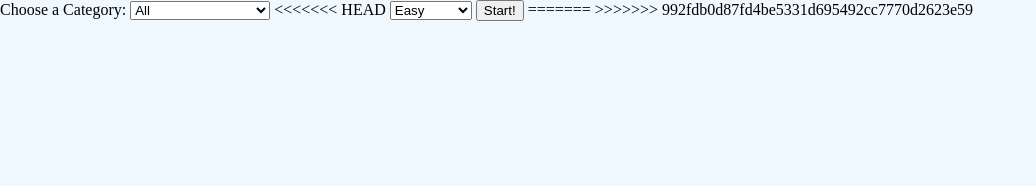
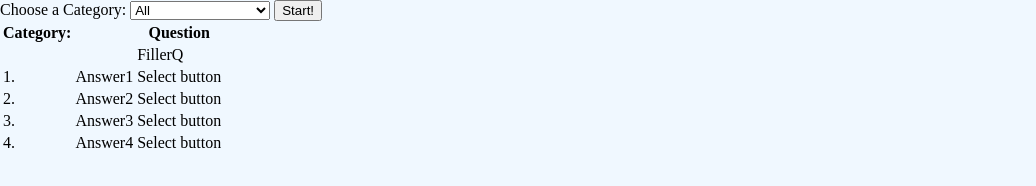
Before and after one commit to eoquist/cs240-term-project, a website with bundled scripts: page trivia.html in a window 1280 px wide. Both pictures are taken after a click on the button "Start!". Shown: the whole page, without its empty margins (0-1036 px from the left). Built offline with nearby package versions, Linux system fonts and the light colour scheme; no server answers.

Commit message:
Scripted the basic cycle of getting questions

```diff
--- a/bundle.js
+++ b/bundle.js
@@ -187,29 +187,159 @@ process.umask = function() { return 0; };
 },{}],2:[function(require,module,exports){
 const axios = require("axios");
 let categories = document.querySelector("#categories")
-document.querySelector("button")
+let playing = false;
+let button = document.querySelector("#button")
+button.addEventListener("mouseup", () =>{
+    if (!playing){
+        playing = true;
+        startGame();
+    }
+})
 //Things to ask david
 //
 
-let questions = 10;
+let questionNum = 10;
 //TODO Add button to start game and event listener for that
 //TODO Once game starts, make new html elements for the options, including 3(?) incorrect options and the correct but randomized order
 //TODO Give them a submit answer button that checks the selection is the same as the JSON objects correct answer
 //TODO Display basic Congratulations message
 
+async function startGame(){
+    let questionsFlag = await getQuestions();
+
+    let table = document.createElement('table');
+    let thead = document.createElement('thead');
+    let tbody = document.createElement('tbody');
+
+    table.appendChild(thead);
+    table.appendChild(tbody);
+    document.getElementById('body').appendChild(table);
+    makeTable(table, thead, tbody);
+    document.getElementById('question').innerHTML = questionsFlag.data[0].question;
+}
+
+function makeTable(table, thead, tbody){
+    let row_1 = document.createElement('tr');
+    let heading_1 = document.createElement('th');
+    heading_1.innerHTML = "Category:";
+    let heading_2 = document.createElement('th');
+    heading_2.innerHTML = "";
+    let heading_3 = document.createElement('th');
+    heading_3.innerHTML = "Question";
+
+
+    row_1.appendChild(heading_1);
+    row_1.appendChild(heading_2);
+    row_1.appendChild(heading_3);
+
+    thead.appendChild(row_1);
+
+
+    // Creating and adding data to second row of the table
+    let row_2 = document.createElement('tr');
+    let row_2_data_1 = document.createElement('td');
+
+    let row_2_data_2 = document.createElement('td');
+
+    let row_2_data_3 = document.createElement('td');
+    row_2_data_3.innerHTML = "FillerQ";
+    row_2_data_3.id = "question";
+
+    row_2.appendChild(row_2_data_1);
+    row_2.appendChild(row_2_data_2);
+    row_2.appendChild(row_2_data_3);
+    tbody.appendChild(row_2);
+
+
+    // Creating and adding data to third row of the table
+    let row_3 = document.createElement('tr');
+    let row_3_data_1 = document.createElement('td');
+    row_3_data_1.innerHTML = "1.";
+    let row_3_data_2 = document.createElement('td');
+    row_3_data_2.innerHTML = "Answer1";
+    row_3_data_2.id = "Ans1"
+    let row_3_data_3 = document.createElement('td');
+    row_3_data_3.innerHTML = "Select button";
+    row_3_data_3.id = "op1"
+
+
+    row_3.appendChild(row_3_data_1);
+    row_3.appendChild(row_3_data_2);
+    row_3.appendChild(row_3_data_3);
+    tbody.appendChild(row_3);
+
+    let row_4 = document.createElement('tr');
+    let row_4_data_1 = document.createElement('td');
+    row_4_data_1.innerHTML = "2.";
+    let row_4_data_2 = document.createElement('td');
+    row_4_data_2.innerHTML = "Answer2";
+    row_4_data_2.id = "Ans2"
+    let row_4_data_3 = document.createElement('td');
+    row_4_data_3.innerHTML = "Select button";
+    row_4_data_3.id = "op2"
+
+
+    row_4.appendChild(row_4_data_1);
+    row_4.appendChild(row_4_data_2);
+    row_4.appendChild(row_4_data_3);
+    tbody.appendChild(row_4);
+
+    let row_5 = document.createElement('tr');
+    let row_5_data_1 = document.createElement('td');
+    row_5_data_1.innerHTML = "3.";
+    let row_5_data_2 = document.createElement('td');
+    row_5_data_2.innerHTML = "Answer3";
+    row_5_data_2.id = "Ans3"
+    let row_5_data_3 = document.createElement('td');
+    row_5_data_3.innerHTML = "Select button";
+    row_5_data_3.id = "op3"
+
+    row_5.appendChild(row_5_data_1);
+    row_5.appendChild(row_5_data_2);
+    row_5.appendChild(row_5_data_3);
+    tbody.appendChild(row_5);
+
+    let row_6 = document.createElement('tr');
+    let row_6_data_1 = document.createElement('td');
+    row_6_data_1.innerHTML = "4.";
+    let row_6_data_2 = document.createElement('td');
+    row_6_data_2.innerHTML = "Answer4";
+    row_6_data_2.id = "Ans4"
+    let row_6_data_3 = document.createElement('td');
+    row_6_data_3.innerHTML = "Select button";
+    row_6_data_3.id = "op4"
+
+
+    row_6.appendChild(row_6_data_1);
+    row_6.appendChild(row_6_data_2);
+    row_6.appendChild(row_6_data_3);
+    tbody.appendChild(row_6);
+
+    console.log(table.no);
+}
+async function getQuestions(){
+    if (categories.value == "All"){
+        let obj = await getQuestionsAny();
+        return obj;
+    } else {
+        let obj = await getQuestionsSpec(categories.value);
+        return obj
+    }
+}
+
 //Function that grabs the questions of a random category from the api and returns a JSON object
 async function getQuestionsAny(){
     try{
-        let endpoint = `https://api.trivia.willfry.co.uk/questions?limit=${questions}`
+        let endpoint = `https://api.trivia.willfry.co.uk/questions?limit=${questionNum}`
         let response = await axios.get(endpoint);
         return response;
     } catch(err) {
         alert(err)
         return;}}
 //Function that grabs the questions of a specific category from the api and returns a JSON object
-async function getQuestionsSpec(){
+async function getQuestionsSpec(cate){
         try{
-            let endpoint = `https://api.trivia.willfry.co.uk/questions?categories=${categories}&limit=${questions}`
+            let endpoint = `https://api.trivia.willfry.co.uk/questions?categories=${cate}&limit=${questionNum}`
             let response = await axios.get(endpoint);
             return response;
         } catch(err) {
--- a/style.css
+++ b/style.css
@@ -80,10 +80,8 @@ Currently doesnt work
   outline: 0px solid transparent;
   padding: 20px 20px;
   border: 5px solid #90dcff;
-<<<<<<< HEAD
 }
-=======
-}
+
 #lock {
   position: absolute;
   left: 642px;
@@ -99,4 +97,3 @@ Currently doesnt work
   height: auto;
   transform: rotate(70deg);
 }
->>>>>>> 992fdb0d87fd4be5331d695492cc7770d2623e59
--- a/trivia.html
+++ b/trivia.html
@@ -2,34 +2,27 @@
 <head>
     <link rel = "stylesheet" href = "style.css">
 </head>
-<body>
+<body id="body">
 
     <label for="categories">Choose a Category:</label>
 
     <select name="categories" id="categories">
         <option value="All">All</option>
-        <option value="Food and Drink">Food and Drink</option>
-        <option value="Geography">Geography</option>
-        <option value="General Knowledge">General Knowledge</option>
-        <option value="History">History</option>
+        <option value="food_and_drink">Food and Drink</option>
+        <option value="geography">Geography</option>
+        <option value="general_knowledge">General Knowledge</option>
+        <option value="history">History</option>
         <option value="literature">Art and Literature</option>
-        <option value="Movies">Movies</option>
-        <option value="Music">Music</option>
-        <option value="Science">Science</option>
-        <option value="Society and Culture">Society and Culture</option>
-        <option value="Sports">Sports</option>
-    </select>
-<<<<<<< HEAD
-
-    <select name="Difficulty" id="Dificulty">
-        <option value="Easy">Easy</option>
-        <option value="Medium">Medium</option>
-        <option value="Hard">Hard</option>
-        <option value="Very Hard">Very Hard</option>
+        <option value="movies">Movies</option>
+        <option value="music">Music</option>
+        <option value="science">Science</option>
+        <option value="society_and_culture">Society and Culture</option>
+        <option value="sports_and_leisure">Sports</option>
     </select>
 
-    <button> Start! </button>
-=======
->>>>>>> 992fdb0d87fd4be5331d695492cc7770d2623e59
+
+
+    <button id="button" > Start! </button>
+    <script src = "bundle.js"></script>
 </body>
 </html>
```
Also changed, not shown: Trivia.js (+135 -9 lines).
